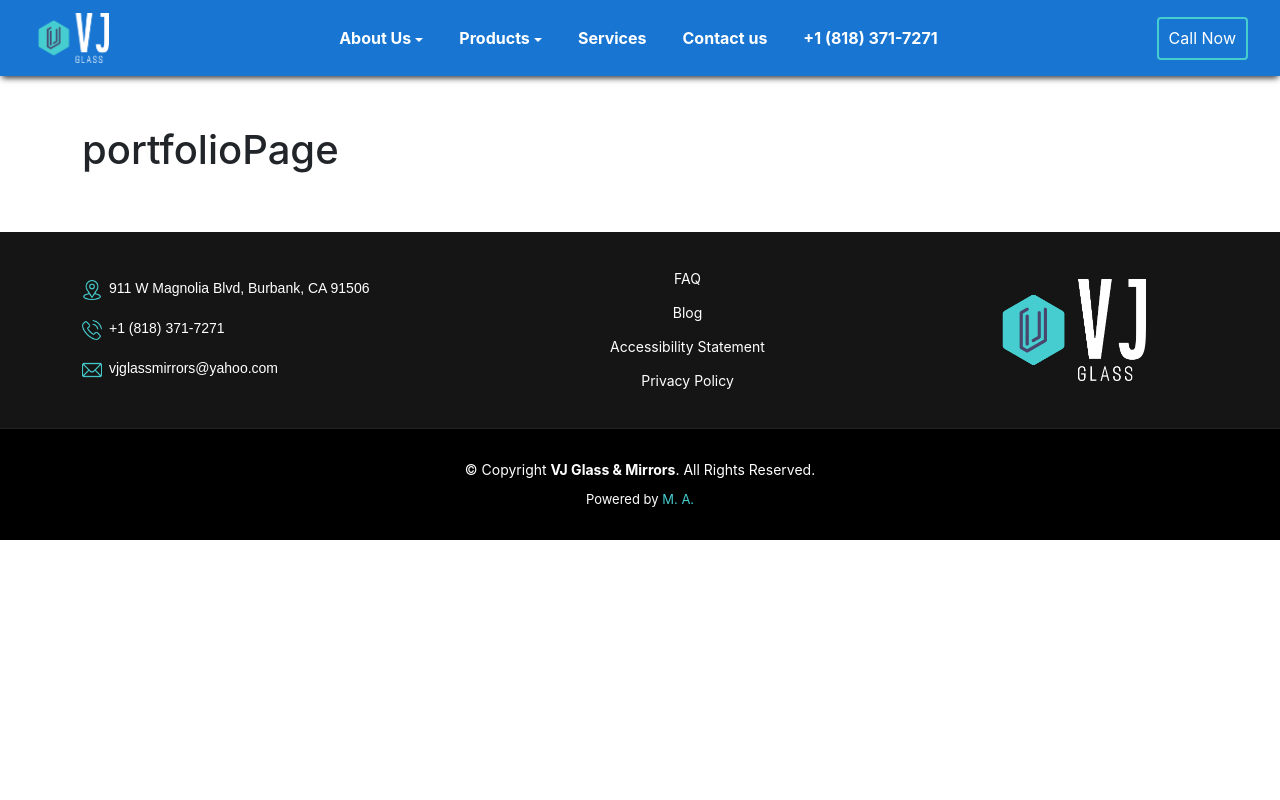
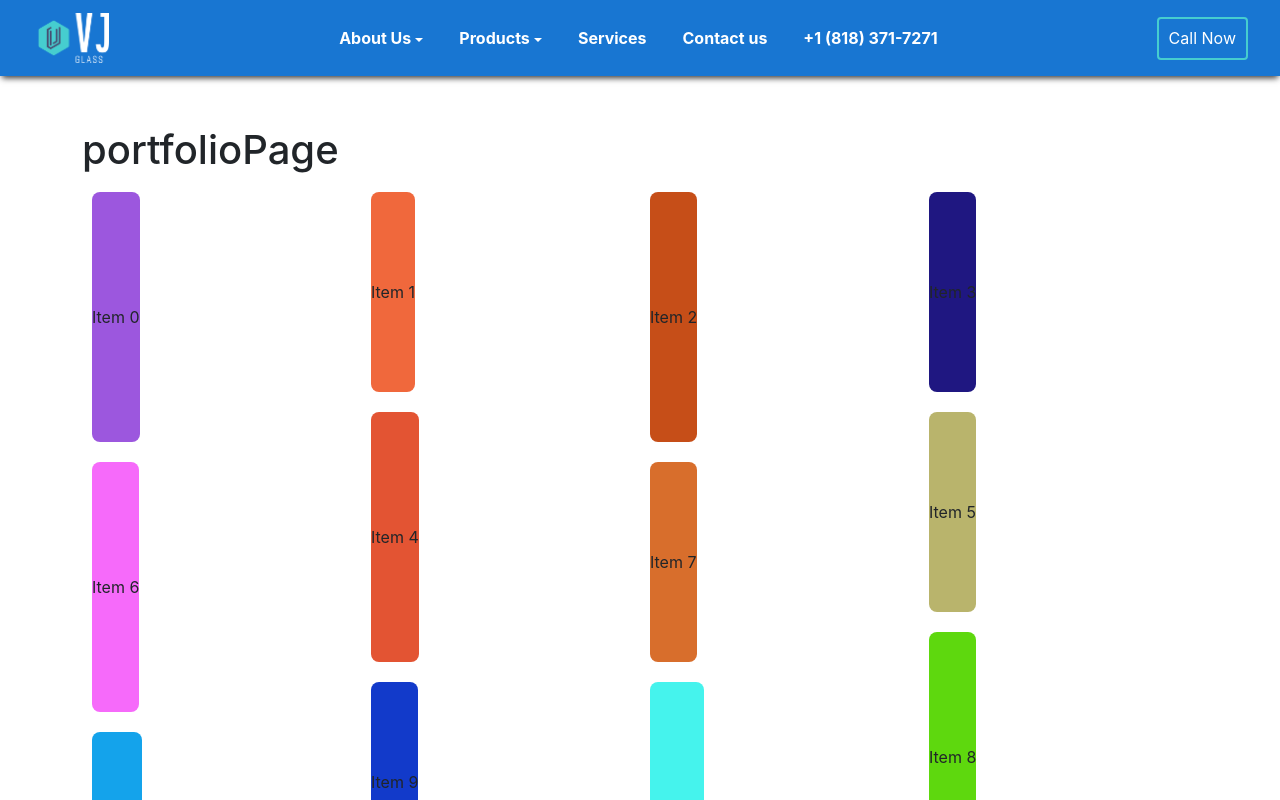
Before and after one commit to mkrtum66/vj, a React (Create React App) app: page /portfolio in a window 1280 px wide. Shown: the top 800 px of the page. Built offline with nearby package versions, Linux system fonts and the light colour scheme.

Commit message:
portfolio page

```diff
--- a/package.json
+++ b/package.json
@@ -18,12 +18,14 @@
     "react-lazy-load-image-component": "^1.6.0",
     "react-loading-skeleton": "^3.3.1",
     "react-redux": "^8.1.3",
+    "react-responsive-masonry": "^2.1.7",
     "react-router": "^6.16.0",
     "react-router-dom": "^6.16.0",
     "react-scripts": "5.0.1",
     "redux": "^4.2.1",
     "redux-thunk": "^2.4.2",
     "sass": "^1.69.3",
+    "swiper": "^11.0.3",
     "uuid": "^9.0.1",
     "web-vitals": "^2.1.4"
   },
--- a/src/components/header/header.scss
+++ b/src/components/header/header.scss
@@ -175,7 +175,7 @@
         }
       }
       @media (max-width: 991px){
-        background-color: #222222;
+        background-color: #46cdcf;
         a{
           color: #ffffff;
           &:hover{
--- a/src/components/service/service.scss
+++ b/src/components/service/service.scss
@@ -1,6 +1,6 @@
 .service{
   width: 100%;
-  height: fit-content;
+  height: 100%;
   padding: 50px 30px;
   border-radius: 5px;
   border: 1px solid #46cdcf;
@@ -30,6 +30,9 @@
       font-size: 24px;
       margin-bottom: 10px;
       text-align: center;
+      //@media (max-width: 1399px) {
+      //  font-size: 21px;
+      //}
     }
   }
   .read-more-btn{
--- /dev/null
+++ b/src/components/sliderModal/index.jsx
@@ -0,0 +1 @@
+export { default } from './sliderModal';
--- /dev/null
+++ b/src/components/sliderModal/sliderModal.jsx
@@ -0,0 +1,34 @@
+import React from 'react';
+import Modal from 'react-bootstrap/Modal';
+import { Swiper, SwiperSlide } from 'swiper/react';
+import { Navigation } from 'swiper/modules';
+
+import 'swiper/css';
+import 'swiper/css/navigation';
+import './sliderModal.scss';
+
+const SliderModal = props => {
+  return (
+    <div className="SliderModal">
+      <Modal {...props} size="lg" aria-labelledby="contained-modal-title-vcenter" centered>
+        <Modal.Header closeButton />
+        <Modal.Body>
+          <Swiper
+            initialSlide={props.activeitem}
+            navigation={true}
+            loop={true}
+            centeredSlides={true}
+            modules={[Navigation]}
+            className="mySwiper"
+          >
+            {props.items.map(item => {
+              return <SwiperSlide key={item.key}>{item}</SwiperSlide>;
+            })}
+          </Swiper>
+        </Modal.Body>
+      </Modal>
+    </div>
+  );
+};
+
+export default SliderModal;
--- /dev/null
+++ b/src/components/sliderModal/sliderModal.scss
@@ -0,0 +1,3 @@
+.SliderModal{
+
+}
--- a/src/pages/homepage/homePage.jsx
+++ b/src/pages/homepage/homePage.jsx
@@ -19,8 +19,8 @@ const HomePage = ({ myRef }) => {
       <section id="welcome" className="section-wrapper">
         <Container>
           <div className="center-text">
-            <h1>VJ Glass & Mirrors</h1>
-            <h2>Your Source for Stunning Glass and Mirrors</h2>
+            <h1>VJ Glass & Moldings</h1>
+            <h2>Your Source for Stunning Glass and Moldings</h2>
             <p>
               We're dedicated to bringing beauty and elegance into your life <br /> through the
               artistry of glass and mirrors.
@@ -95,9 +95,9 @@ const HomePage = ({ myRef }) => {
           <Title>Our Team</Title>
           <Team />
         </section>
-        <section id="partners" className="section-wrapper">
-          <Title>Partners</Title>
-        </section>
+        {/*<section id="partners" className="section-wrapper">*/}
+        {/*  <Title>Partners</Title>*/}
+        {/*</section>*/}
         <section id="services" className="section-wrapper">
           <Title>Our Services</Title>
           <div className="row">
--- a/src/pages/portfolioPage/portfolioPage.jsx
+++ b/src/pages/portfolioPage/portfolioPage.jsx
@@ -1,13 +1,53 @@
-import React from 'react';
+import React, { useState } from 'react';
+
 import './portfolioPage.scss';
 
 import { Container } from 'react-bootstrap';
 
+import Masonry, { ResponsiveMasonry } from 'react-responsive-masonry';
+import SliderModal from '../../components/sliderModal';
+
 const PortfolioPage = () => {
+  const [clickedItem, setClickedItem] = useState(0);
+  const [modalShow, setModalShow] = React.useState(false);
+
+  const handleShowSliderModal = index => {
+    setClickedItem(index);
+    setModalShow(true);
+  };
+
+  const items = Array.from({ length: 20 }).map((_, index) => (
+    <div
+      key={index}
+      style={{
+        height: index % 2 ? '200px' : '250px',
+        background: '#' + Math.floor(Math.random() * 16777215).toString(16),
+        margin: '10px',
+        borderRadius: '8px',
+        display: 'flex',
+        alignItems: 'center',
+        justifyContent: 'center',
+        cursor: 'pointer',
+      }}
+      onClick={() => handleShowSliderModal(index)}
+    >
+      Item {index}
+    </div>
+  ));
+
   return (
     <div className="portfolioPage page-wrapper">
       <Container>
         <h1>portfolioPage</h1>
+        <ResponsiveMasonry columnsCountBreakPoints={{ 300: 2, 767: 3, 991: 4 }}>
+          <Masonry>{items}</Masonry>
+        </ResponsiveMasonry>
+        <SliderModal
+          activeitem={clickedItem}
+          items={items}
+          show={modalShow}
+          onHide={() => setModalShow(false)}
+        />
       </Container>
     </div>
   );
```
Also changed, not shown: 1 other file (tests, documents, lock files or other folders).
